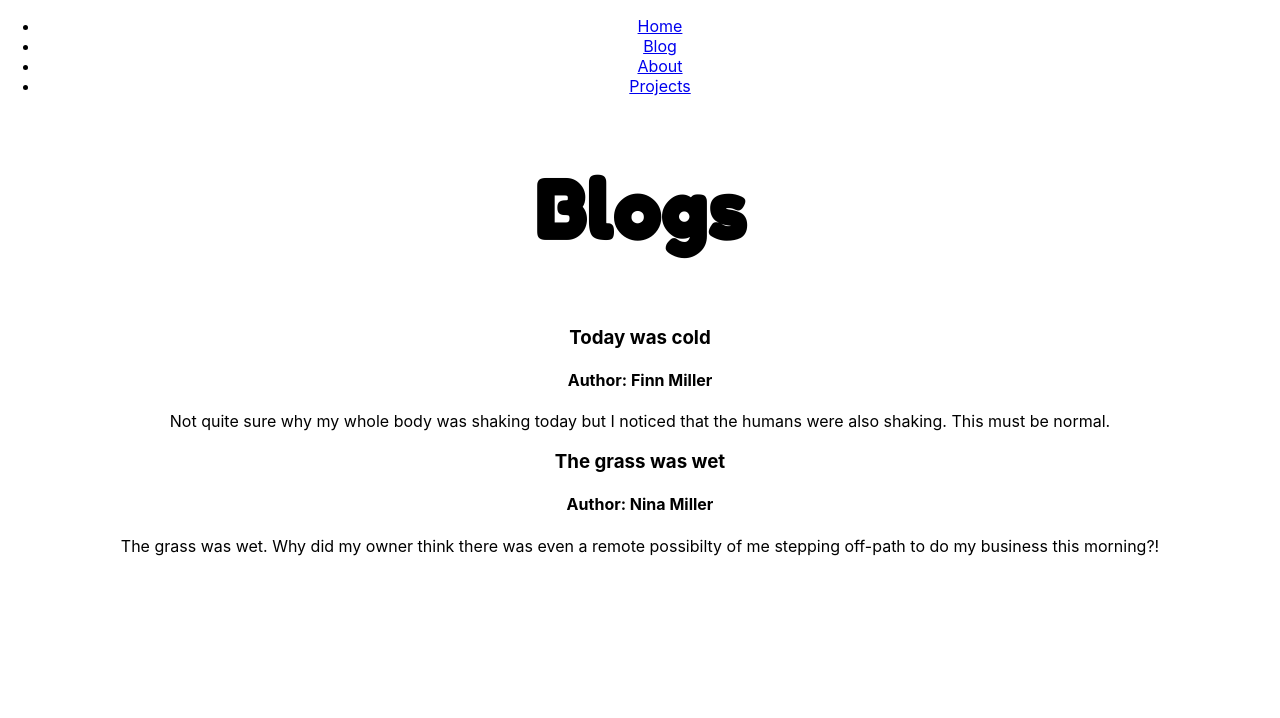
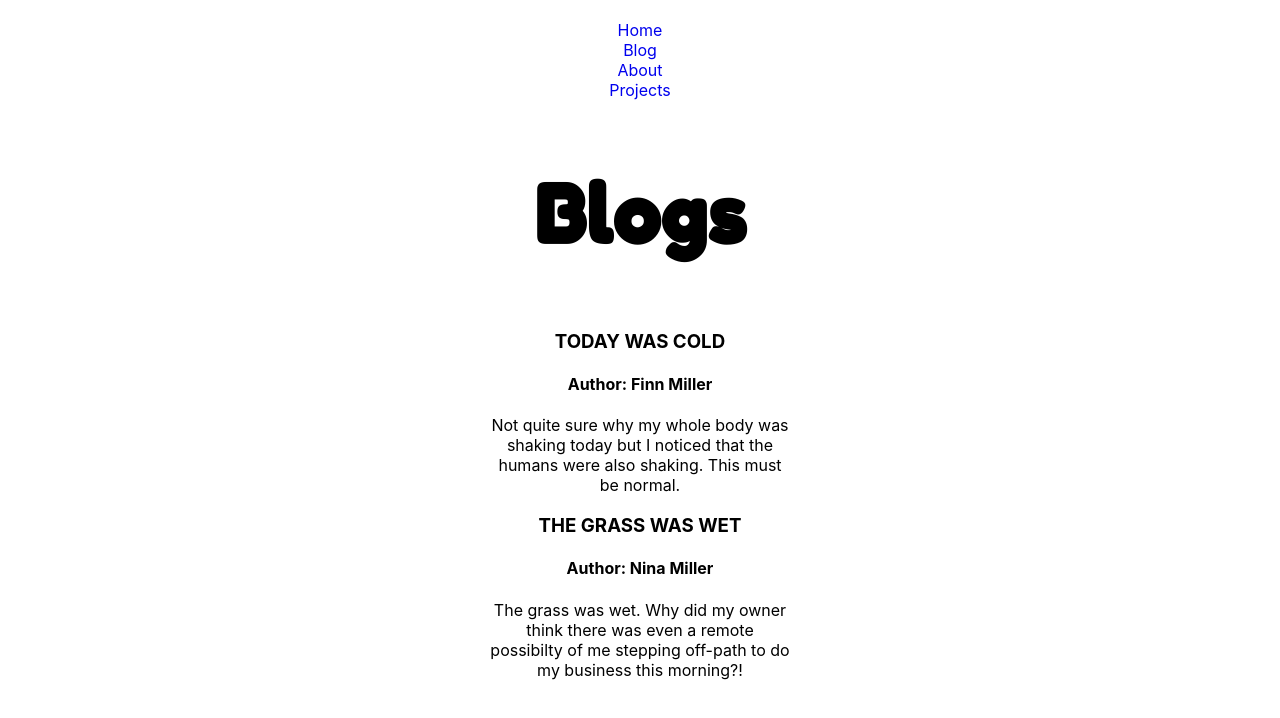
Before and after one commit to WDI-SEA/react-router-portfolio, a React (Create React App) app: page /blog in a window 1280 px wide. Shown: the top 718 px of the page. Built offline with nearby package versions, Linux system fonts and the light colour scheme.

Commit message:
added images

```diff
--- a/src/App.css
+++ b/src/App.css
@@ -12,3 +12,22 @@ h1 {
   font-size: 80px;
   font-family: 'Fredoka One', cursive;
 }
+
+ul {
+  list-style-type: none;
+  display: inline;
+}
+
+a {
+  text-decoration: none;
+}
+
+.blog-posts {
+  display: block;
+  margin: 0 auto;
+  width: 300px;
+}
+
+.blog-posts h3 {
+  text-transform: uppercase;
+}
--- a/src/components/pages/About.js
+++ b/src/components/pages/About.js
@@ -5,6 +5,10 @@ export default class About extends Component {
         return (
         <div>
             <h1>About</h1>
+            <p>Finn</p>
+            <img src="finn.JPG"></img>
+            <p>Nina</p>
+            <img src="nina.JPG"></img>
         </div>
         )
     }
--- a/src/components/pages/Home.js
+++ b/src/components/pages/Home.js
@@ -6,7 +6,6 @@ export default class Home extends Component {
         return (
         <div >
             <h1>Finn and Nina</h1>
-            <h3>Click on the links</h3>
             <p>Nina and Finn just want to live their best lives.</p>
             <p>I'm following their example by not taking the time to style this site.</p>
             <img src="doggos.JPG"></img>
--- a/src/components/pages/Projects.js
+++ b/src/components/pages/Projects.js
@@ -7,6 +7,7 @@ export default class Projects extends Component {
         return (
         <div>
             <h1>Projects</h1>
+            <p>Currently working on being the cutest and most loyal dogs for our owner. But first, a nap.</p>
         </div>
         )
     }
```
Also changed, not shown: public/finn.JPG (added), public/nina.JPG (added).
